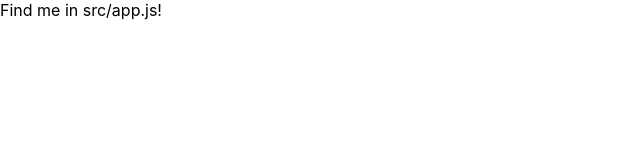
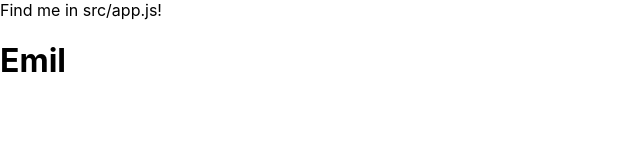
Before and after one commit to Aqveduktis/forum-fp-fe, a React (Create React App) app: page / in a window 1280 px wide. Shown: the top 160 px of the page, without its empty margins (0-640 px from the left). Built offline with nearby package versions, Linux system fonts and the light colour scheme.

Commit message:
setting up redux

```diff
--- a/src/App.js
+++ b/src/App.js
@@ -1,9 +1,24 @@
 import React from 'react'
+import { Provider } from 'react-redux';
+import { combineReducers, configureStore } from '@reduxjs/toolkit'
+import {userStore} from './reducers/userStore'
+import { Home } from 'components/Home';
+import {Result} from './components/Result'
+
+const reducer = combineReducers({
+	userStore: userStore.reducer
+});
+
+const store = configureStore({ reducer });
 
 export const App = () => {
   return (
+    <Provider store={store}>
     <div>
       Find me in src/app.js!
+      <Home />
+      <Result />
     </div>
+    </Provider>
   )
 }
--- /dev/null
+++ b/src/components/Home.js
@@ -0,0 +1,23 @@
+import React, { useState } from 'react';
+import { useSelector, useDispatch } from 'react-redux';
+import { userStore } from 'reducers/userStore';
+
+export const Home = () => {
+
+const dispatch = useDispatch()
+const name = "Emil"
+
+  const myName = (e) => {
+    dispatch(
+      userStore.actions.changeName({
+        name
+      })
+    );
+
+  };
+  myName()
+return(
+  <div>
+  </div>
+)
+}
--- /dev/null
+++ b/src/components/Result.js
@@ -0,0 +1,14 @@
+import React, { useState } from 'react';
+import { useSelector, useDispatch } from 'react-redux';
+
+export const Result = () => {
+const [name, setName] = useState("Emil")
+const dispatch = useDispatch()
+const myName = useSelector((state)=>state.userStore.user)
+
+return(
+  <div>
+  <h1>{myName}</h1>
+  </div>
+)
+}
--- /dev/null
+++ b/src/reducers/userStore.js
@@ -0,0 +1,19 @@
+import { createSlice } from '@reduxjs/toolkit';
+
+const initialState = {
+	user:""
+};
+
+export const userStore = createSlice({
+	name: 'userStore',
+	initialState,
+	reducers: {
+
+changeName: (state, action) => {
+			const { name } = action.payload;
+      state.user = name
+		},
+
+  }
+
+})
```
Also changed, not shown: package.json (+5 -3 lines), 1 other file (tests, documents, lock files or other folders).
